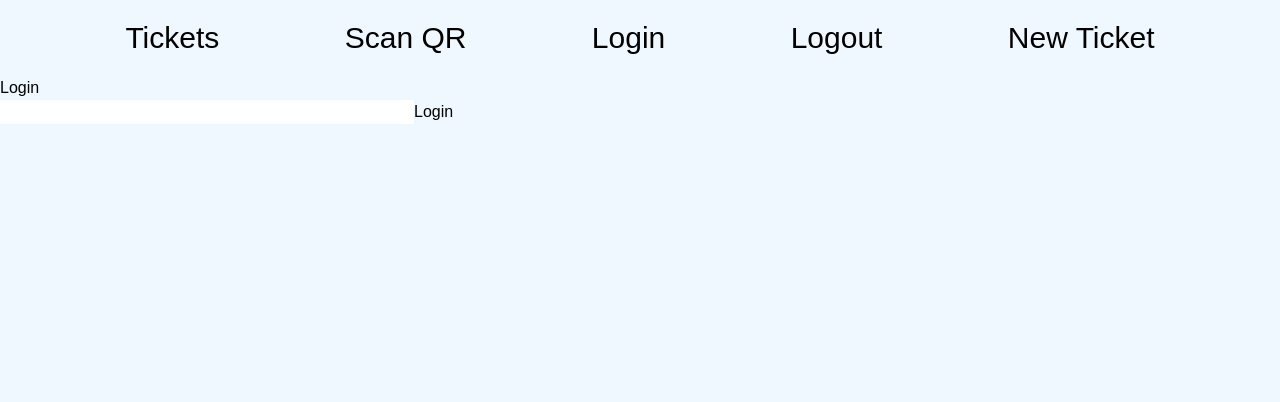
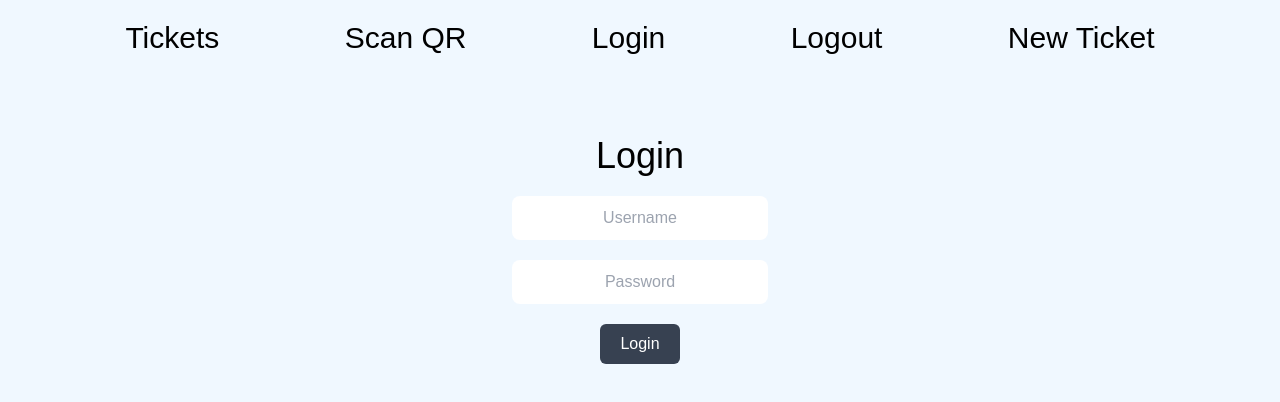
Before and after one commit to theparthway/full-stack-app, a React (Create React App) app in the folder client/: page /login in a window 1280 px wide. Shown: the top 402 px of the page. Built offline with nearby package versions, Linux system fonts and the light colour scheme.

Commit message:
design and scanpage

```diff
--- a/client/src/components/CreateTicket.js
+++ b/client/src/components/CreateTicket.js
@@ -10,10 +10,10 @@ function CreateTicket() {
 
 
     <form onSubmit={store.createTicket}>
-      <input placeholder='First Name' className='mb-5 w-64 h-11 rounded-lg text-center' onChange={store.handleFormUpdate} id="firstName" name="firstName" value={store.form.firstName} />
+      <input required placeholder='First Name' className='mb-5 w-64 h-11 rounded-lg text-center' onChange={store.handleFormUpdate} id="firstName" name="firstName" value={store.form.firstName} />
       <br />
 
-      <input placeholder='Last Name' className='mb-5 w-64 h-11 rounded-lg text-center' id="lastName" name="lastName" value={store.form.lastName} onChange={store.handleFormUpdate} />
+      <input required placeholder='Last Name' className='mb-5 w-64 h-11 rounded-lg text-center' id="lastName" name="lastName" value={store.form.lastName} onChange={store.handleFormUpdate} />
       <br />
 
       <label className='mx-5'>Gender</label>
@@ -38,6 +38,8 @@ function CreateTicket() {
       </select>
       <br/>
 
+      <label className='mx-5' value={store.label}></label>
+
       <button className='bg-gray-700 text-white hover:bg-white hover:text-gray-700 h-10 w-20 rounded-md' type="submit">Submit</button>
     </form>
   </div>
--- a/client/src/components/LoginForm.js
+++ b/client/src/components/LoginForm.js
@@ -19,11 +19,18 @@ function LoginForm() {
     }
 
   return (
-    <form onSubmit={handleLogin}>
-        <input onChange={store.updateLoginForm} value={store.loginForm.username} type="text" name="username" />
-        <input onChange={store.updateLoginForm} value={store.loginForm.password} type="password" name="password" />
-        <button type="submit">Login</button>
-    </form>
+    <div className="px-40 py-10 text-center">
+      <h2 className="text-4xl py-5">Login</h2>
+      <form onSubmit={handleLogin}>
+          <input required placeholder="Username" className="mb-5 w-64 h-11 rounded-lg text-center" onChange={store.updateLoginForm} value={store.loginForm.username} type="text" name="username" />
+          <br />
+
+          <input required placeholder="Password" className="mb-5 w-64 h-11 rounded-lg text-center" onChange={store.updateLoginForm} value={store.loginForm.password} type="password" name="password" />
+          <br />
+
+          <button className="bg-gray-700 text-white hover:bg-white hover:text-gray-700 h-10 w-20 rounded-md" type="submit">Login</button>
+      </form>
+    </div>
   )
 }
 
--- a/client/src/pages/LoginPage.js
+++ b/client/src/pages/LoginPage.js
@@ -3,7 +3,6 @@ import LoginForm from "../components/LoginForm"
 function LoginPage() {
   return (
     <div>
-        <h1>Login</h1>
         <LoginForm />
     </div>
   )
--- a/client/src/pages/LogoutPage.js
+++ b/client/src/pages/LogoutPage.js
@@ -2,10 +2,10 @@ import { useEffect } from "react"
 import authStore from "../stores/authStore";
 
 export default function LogoutPage() {
-    const store = authStore();
+  const store = authStore();
 
-    useEffect(() => {
-        store.logout();
+  useEffect(() => {
+      store.logout();
     }, []);
 
   return (
--- a/client/src/pages/ScanPage.js
+++ b/client/src/pages/ScanPage.js
@@ -4,14 +4,15 @@ import axios from 'axios';
 
 const ScanPage = () => {
   const [data, setData] = useState("no result");
-  let gotTickets = false;
+  const [startScan, setStartScan] = useState(false);
+
   let dat;
 
   const handleScan = async (res, err) => {
-    if (!gotTickets) {
+    if (!startScan) {
       dat = await axios.get('/tickets', { withCredentials: true });
       console.log("retrieved all tickets");
-      gotTickets = true;
+      setStartScan(true);
     }
 
     if (!!res) {
@@ -30,10 +31,22 @@ const ScanPage = () => {
 
   return (
     <>
-      <QrReader
-      onResult={handleScan}
-      constraints={{facingMode: 'environment'}}
-      />
+
+
+      <button onClick={() => {
+        setStartScan(!startScan);
+      }}>
+        {startScan ? "Stop Scan" : "Start Scan"}
+      </button>
+
+      {startScan && (
+        <>
+          <QrReader
+          onResult={handleScan}
+          constraints={{facingMode: 'environment'}}
+          />
+        </>
+      )}
 
       <p>{data}</p>
     </>
--- a/client/src/pages/TicketsPage.js
+++ b/client/src/pages/TicketsPage.js
@@ -4,9 +4,9 @@ import ticketsStore from '../stores/ticketsStore';
 
 
 function TicketsPage() {
-    const store = ticketsStore();
+  const store = ticketsStore();
 
-    useEffect(() => {
+  useEffect(() => {
       store.fetchTickets();
     }, []);
 
--- a/client/src/stores/authStore.js
+++ b/client/src/stores/authStore.js
@@ -1,4 +1,4 @@
-import create from 'zustand';
+import { create } from 'zustand';
 import axios from 'axios';
 
 const authStore = create((set) => ({
--- a/client/src/stores/ticketsStore.js
+++ b/client/src/stores/ticketsStore.js
@@ -1,8 +1,10 @@
-import create from 'zustand';
+import { create } from 'zustand';
 import axios from 'axios';
 
 const ticketsStore = create((set) => ({
     tickets: null,
+
+    label: null,
 
     form: {
         firstName: '',
```
